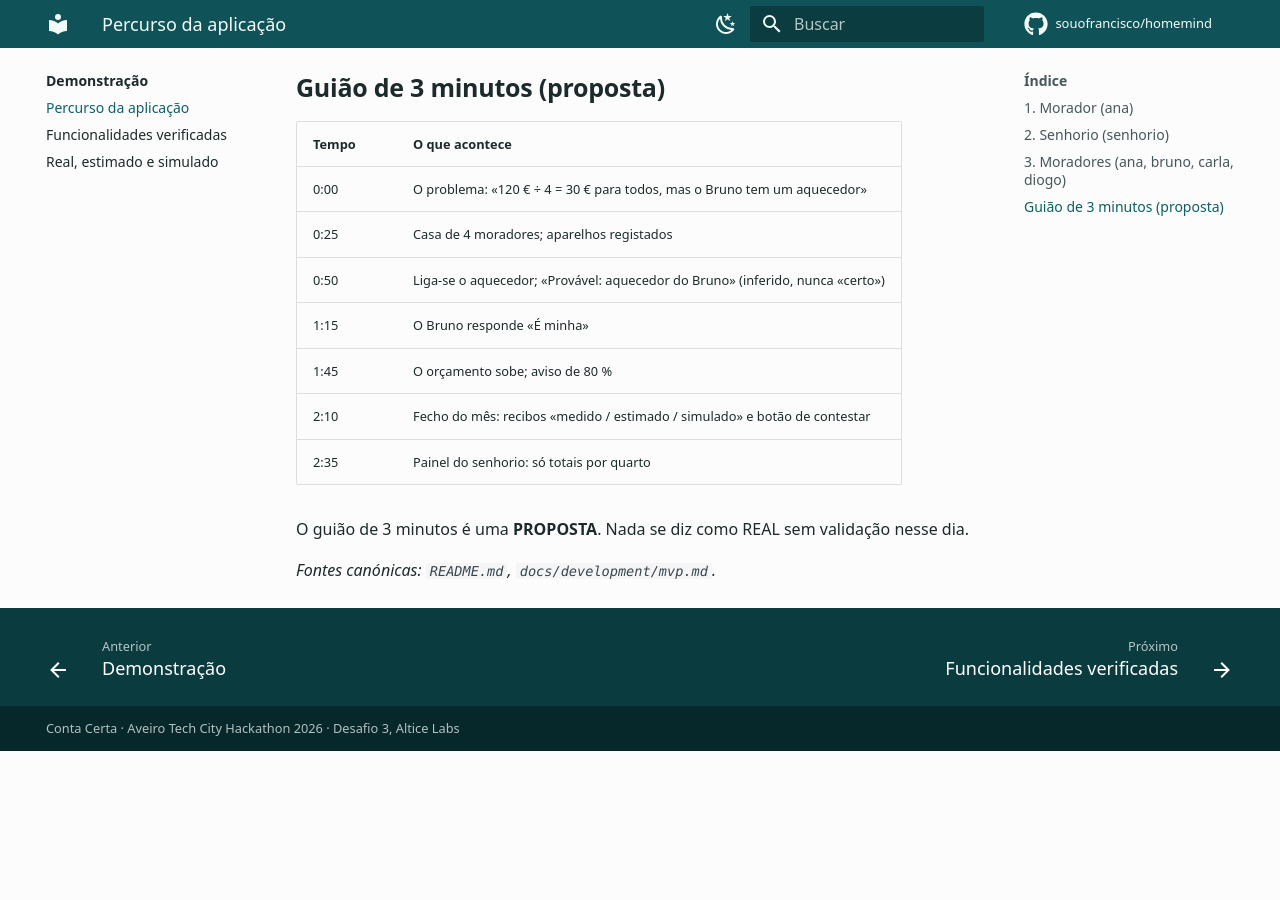
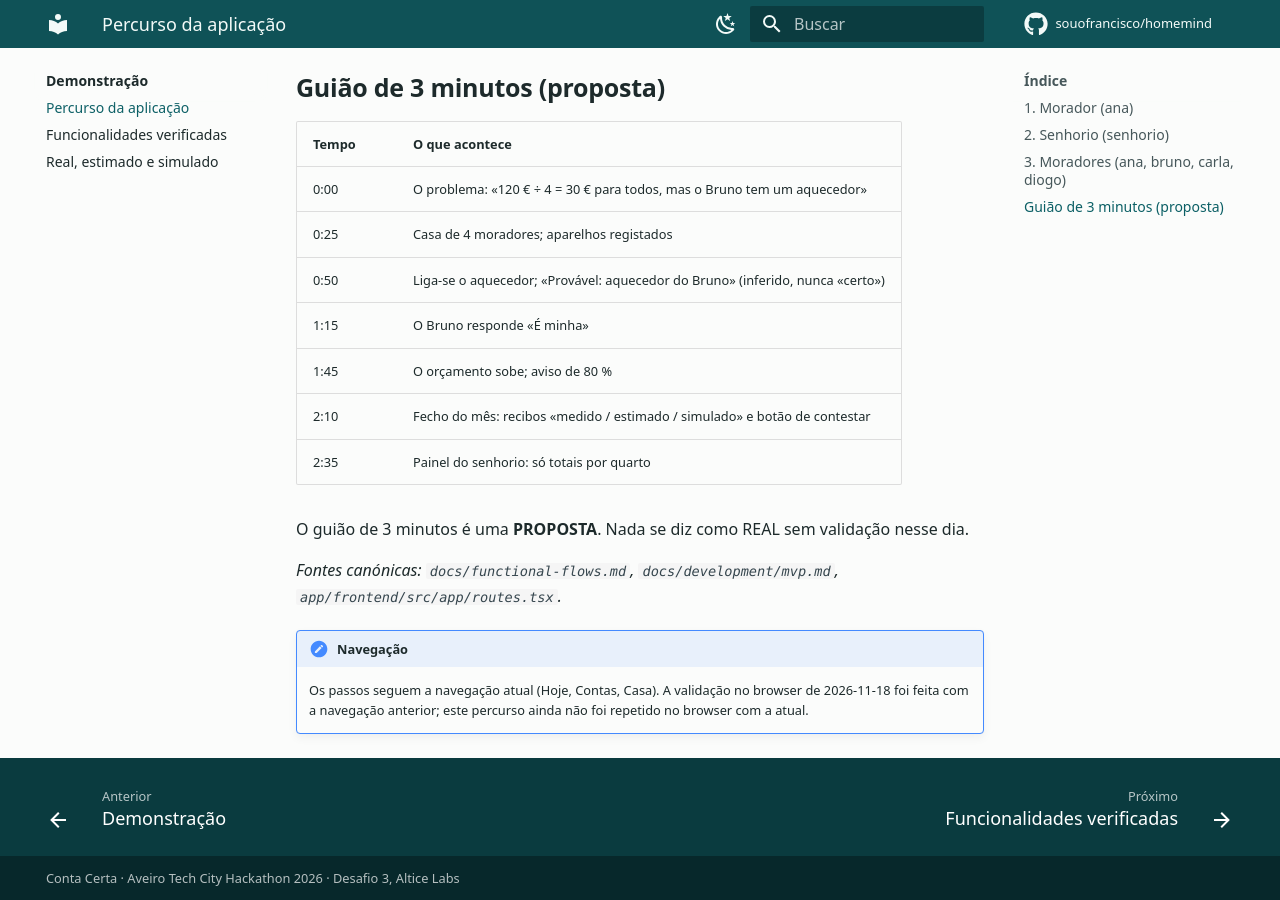
Before and after one commit to souofrancisco/homemind, an MkDocs documentation site: the page built from docs/content/demo/percurso.md, in a window 1280 px wide and 900 px high, scrolled down 895 px. Built offline with MkDocs 1.6.1 and Material for MkDocs 9.7.7, drawn with Linux system fonts in a browser that asks for light colours; comment, search, counter and statistics services are not loaded; before the commit the page ends 1646 px from its top, so only the background shows below that.

Commit message:
docs: architecture.md, percurso e votação coerentes com o site e a evidência
- architecture.md: listas de connectors e features iguais às do site.
- functional-flows: «Confirmado (meu)» foi o que se viu no browser a 18/11;
  «O teu quarto» é a UI atual, ainda não revista no browser.
- Percurso: a fonte deixa de ser o README (já sem percurso) e avisa que a
  navegação nova não foi repetida no browser.

Co-Authored-By: Claude Opus 5.5 <noreply@anthropic.com>

```diff
--- a/docs/content/demo/percurso.md
+++ b/docs/content/demo/percurso.md
@@ -33,4 +33,7 @@ Cerca de 5 minutos, com dados **SIMULADOS**.
 
 O guião de 3 minutos é uma **PROPOSTA**. Nada se diz como REAL sem validação nesse dia.
 
-*Fontes canónicas: `README.md`, `docs/development/mvp.md`.*
+*Fontes canónicas: `docs/functional-flows.md`, `docs/development/mvp.md`, `app/frontend/src/app/routes.tsx`.*
+
+!!! note "Navegação"
+    Os passos seguem a navegação atual (Hoje, Contas, Casa). A validação no browser de 2026-11-18 foi feita com a navegação anterior; este percurso ainda não foi repetido no browser com a atual.
```
Also changed, not shown: docs/architecture.md (+2 -2 lines), docs/functional-flows.md (+1 -1 lines).
